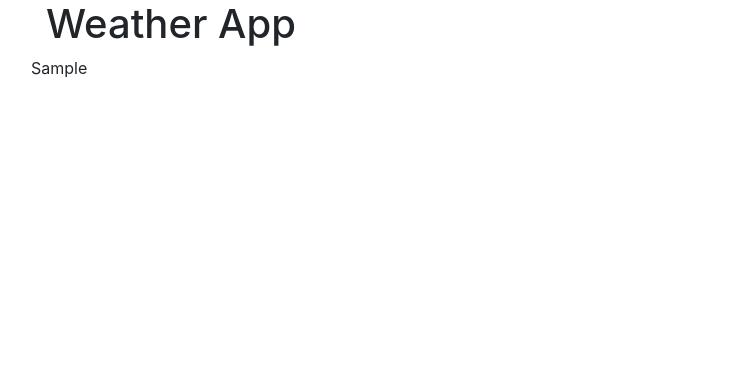
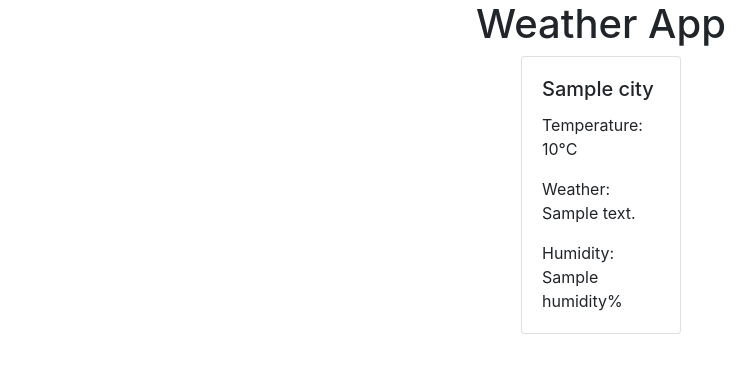
Before and after one commit to Sashko-Milushev/weather-application, a Flask app: template task3/templates/base.html in a window 1280 px wide. Shown: the top 373 px of the page, without its empty margins (39-794 px from the left). Run offline with Flask 3, Linux system fonts and the light colour scheme; the template is opened without the code that fills it: most values are stand-ins (such as "Sample title", 1, 10 or a date in 2020); some libraries are stand-ins or nearby versions.

Commit message:
Create base html structure for the 5 random cities

```diff
--- a/task3/templates/base.html
+++ b/task3/templates/base.html
@@ -7,20 +7,27 @@
 </head>
 <body>
 <div class="container">
-    <h1>Weather App</h1>
-    <div id="weather-container" class="row">
-        {{ weather_data }}
+    <h1 class="text-center">Weather App</h1>
+    <div id="weather-container" class="row justify-content-center">
+        {% for city in weather_data %}
+        <div class="col-sm-2">
+            <div class="card">
+                <div class="card-body">
+                    <h5 class="card-title">{{ city.city }}</h5>
+                    <p class="card-text">Temperature: {{ city.temperature }}°C</p>
+                    <p class="card-text">Weather: {{ city.description }}</p>
+                    <p class="card-text">Humidity: {{ city.humidity }}%</p>
+                </div>
+            </div>
+        </div>
+        {% endfor %}
     </div>
-
-
 </div>
-
 
 <script src="https://code.jquery.com/jquery-3.3.1.slim.min.js"></script>
 <script src="https://cdnjs.cloudflare.com/ajax/libs/popper.js/1.14.7/umd/popper.min.js"></script>
 <script src="https://stackpath.bootstrapcdn.com/bootstrap/4.3.1/js/bootstrap.min.js"></script>
 <script src="../static/js/script.js"></script>
 
-
 </body>
 </html>
```
Also changed, not shown: task3/weather_service.py (line endings or trailing spaces).
